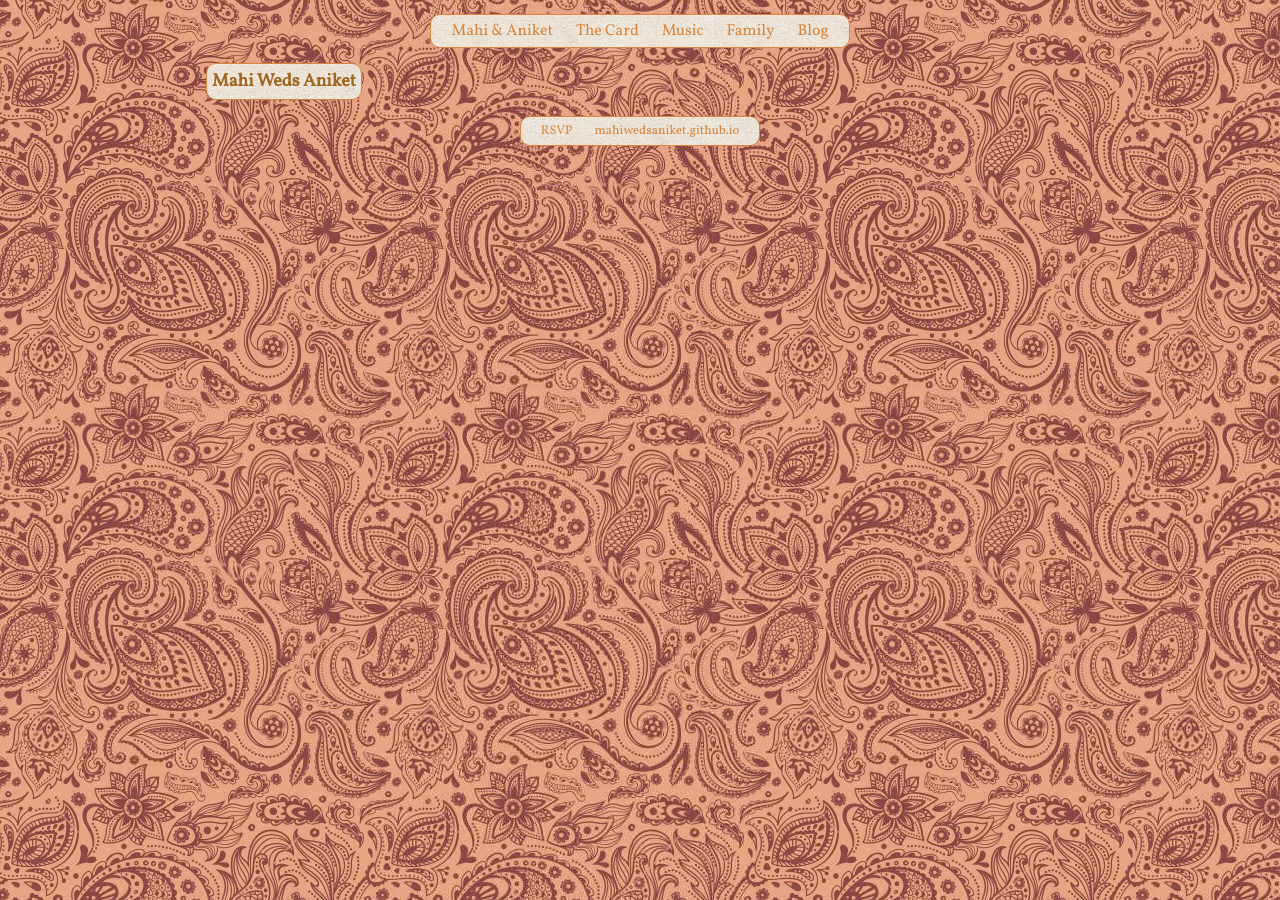
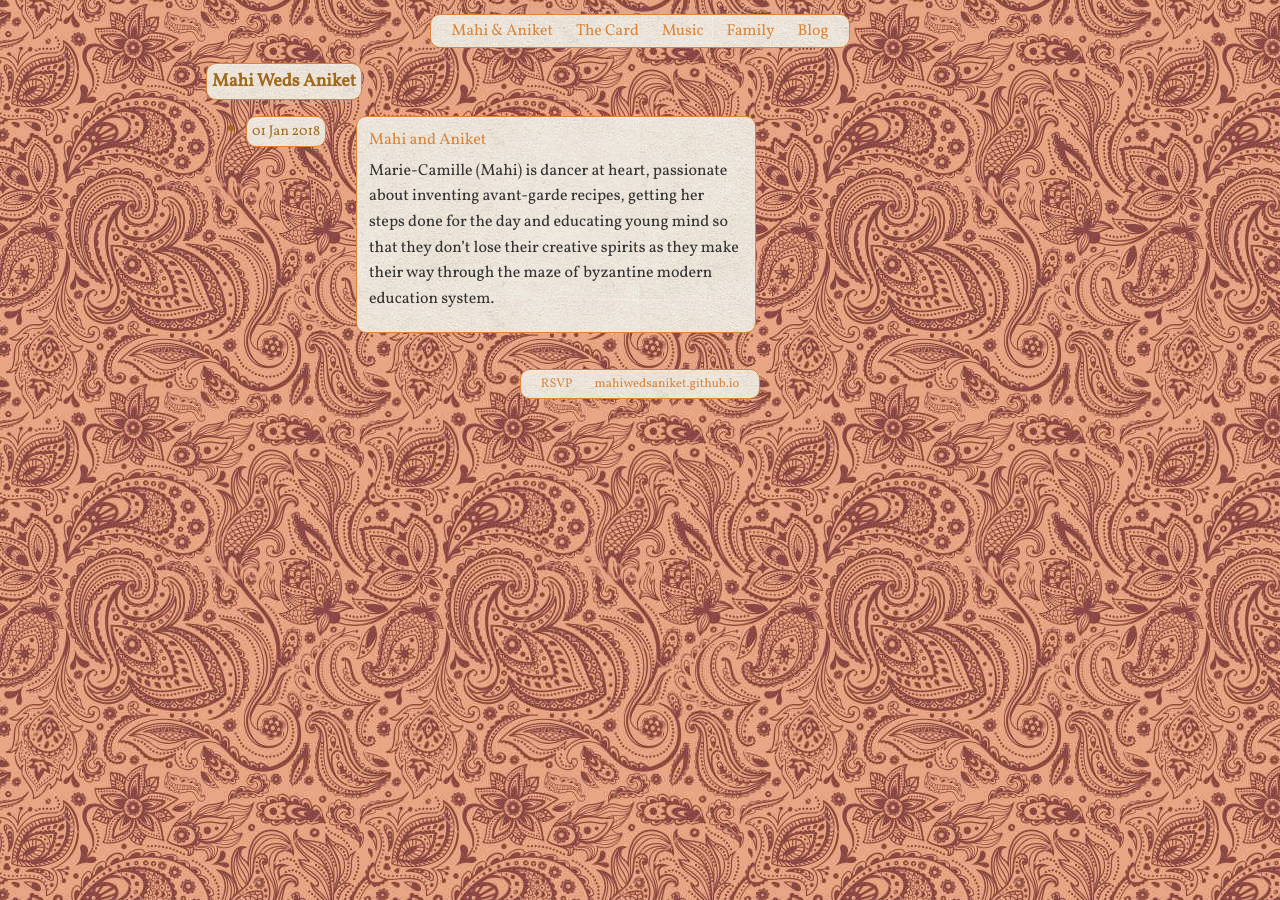
Before and after one commit to mahiwedsaniket/mahiwedsaniket.github.io, a Jekyll site: the page built from index.html, in a window 1280 px wide. Built offline with Jekyll 4.4.1, drawn with Linux system fonts in a browser that asks for light colours.

Commit message:
Commiting some changes

```diff
--- a/_posts/2018-01-01-About-us.md
+++ b/_posts/2018-01-01-Mahi-and-Aniket.md
@@ -1,13 +1,11 @@
 ---
 layout: post
-title: "About us2"
+title: "Mahi and Aniket"
 date: 2018-01-01
 tags:
 - About
+- Front
 ---
-
-
-Time.
 
 Marie-Camille (Mahi) is dancer at heart, passionate about inventing avant-garde recipes, getting her steps done for the day and educating young mind so that they don't lose their creative spirits as they make their way through the maze of byzantine modern education system.
 
```
Also changed, not shown: _posts/2018-01-01-The-card2.md (deleted, +0 -11 lines), _posts/2018-01-30-Design-Elements.md (added, +15 -0 lines).
